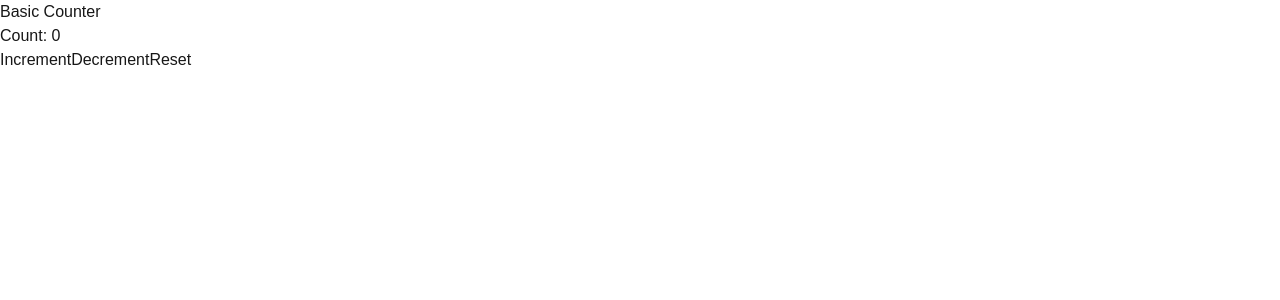
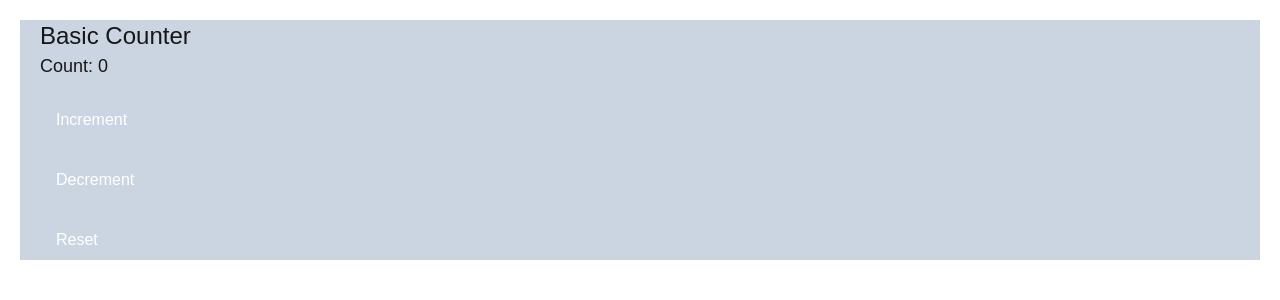
Before and after one commit to narapark7561/ReactReviewSelfStudy, a Next.js app in the folder awesomecarrie/: page /week-4/counter in a window 1280 px wide. Shown: the top 300 px of the page. Built offline with nearby package versions, Linux system fonts and the light colour scheme.

Commit message:
Reviewed Counter

```diff
--- a/awesomecarrie/app/week-4/counter/counter.js
+++ b/awesomecarrie/app/week-4/counter/counter.js
@@ -1,7 +1,9 @@
+"use client";
+
 import { useState } from "react";
 
 export default function Counter() {
-  const [counter, setCounter] = useState(0); //setCouter가 함수다!
+  const [counter, setCounter] = useState(0);
 
   const incrementCounter = () => {
     if (counter < 10) {
@@ -19,13 +21,26 @@ export default function Counter() {
     setCounter(0);
   };
 
+  let buttonStyles =
+    "bg-blue-400 hover:bg-blue-700  active:bg-yellow-300 text-white rounded py-2 px-4 mt-5";
+  if (counter >= 10 || counter == 0) {
+    buttonStyles = "bg-grey-500  text-white rounded py-2 px-4 mt-5";
+  }
   return (
-    <div>
-      <h2>Basic Counter</h2>
-      <p>Count: {counter}</p>
-      <button onClick={incrementCounter}> Increment </button>
-      <button onClick={decrementCounter}> Decrement </button>
-      <button onClick={resetCounter}> Reset </button>
+    <div className="bg-slate-300 ps-5">
+      <h2 className="text-2xl">Basic Counter</h2>
+      <p className="text-lg">Count: {counter}</p>
+      <button onClick={incrementCounter} className={buttonStyles}>
+        Increment
+      </button>
+      <p></p>
+      <button onClick={decrementCounter} className={buttonStyles}>
+        Decrement
+      </button>
+      <p></p>
+      <button onClick={resetCounter} className={buttonStyles}>
+        Reset
+      </button>
     </div>
   );
 }
--- a/awesomecarrie/app/week-4/counter/page.js
+++ b/awesomecarrie/app/week-4/counter/page.js
@@ -2,7 +2,7 @@ import Counter from "./counter";
 
 export default function CounterPage() {
   return (
-    <main>
+    <main className="p-5">
       <Counter />
     </main>
   );
```
